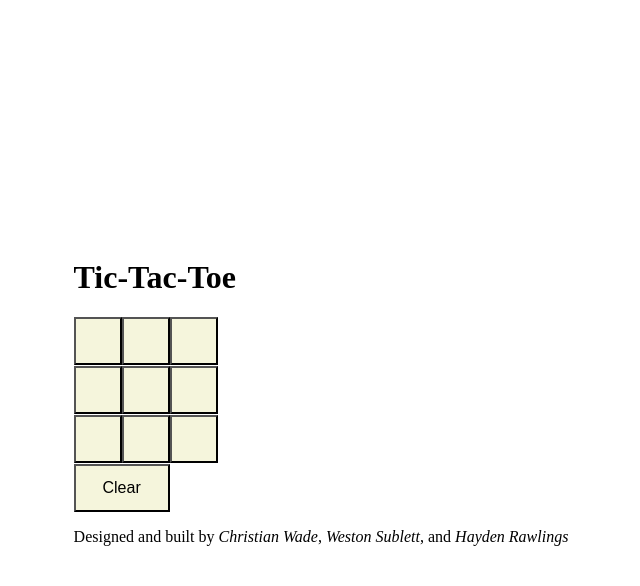
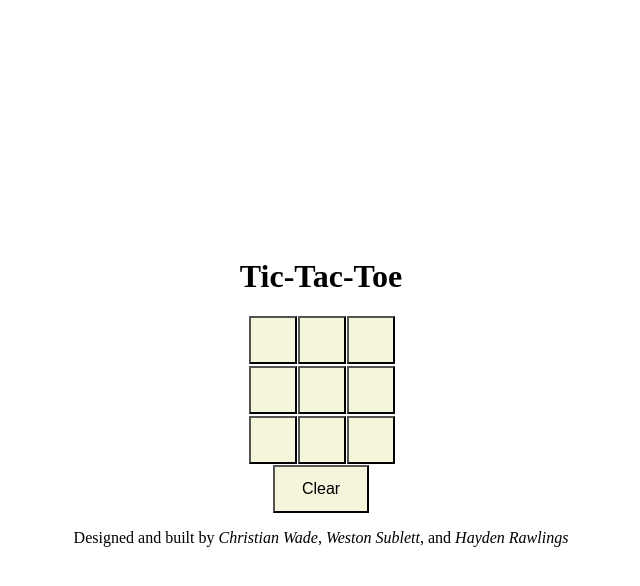
Before and after one commit to wsman217/UNO, a PHP site: page / in a window 1280 px wide. Shown: the top 586 px of the page, without its empty margins (319-959 px from the left). Run offline with PHP 8.4, Linux system fonts and the light colour scheme.

Commit message:
Center things

```diff
--- a/index.html
+++ b/index.html
@@ -16,6 +16,7 @@
 </nav>
 <main>
     <div id="playerMessage"></div>
+    <div>
         <div class="grid-container">
             <div class="grid-items">
                 <button id="0" onclick="buttonPressed(this.id)"></button>
@@ -45,7 +46,8 @@
                 <button id="8" onclick="buttonPressed(this.id)"></button>
             </div>
         </div>
-    <div>
+    </div>
+    <div class="clear">
         <button id="buttonClear" onclick="clearBoard()">Clear</button>
     </div>
     <div id="winMessage"></div>
--- a/styles.css
+++ b/styles.css
@@ -20,14 +20,27 @@ button {
     font-size: 16px;
 }
 
+header {
+    margin: auto;
+    width: fit-content;
+}
+
+.clear {
+    margin: auto;
+    width: fit-content;
+}
 
 .grid-container {
-    display: inline-grid;
-    grid-template-columns: auto auto auto;
+    display: grid;
+    gap: 1px;
+    grid-template-columns: repeat(3, 1fr);
+    flex-wrap: wrap;
+    margin: auto;
+    width: 9rem;
 }
 
 .grid-items {
-    text-align: center;
+    width: 3rem;
 }
 
 .invalidMove {
```
Lines whose indentation alone changed are shown as unchanged.
